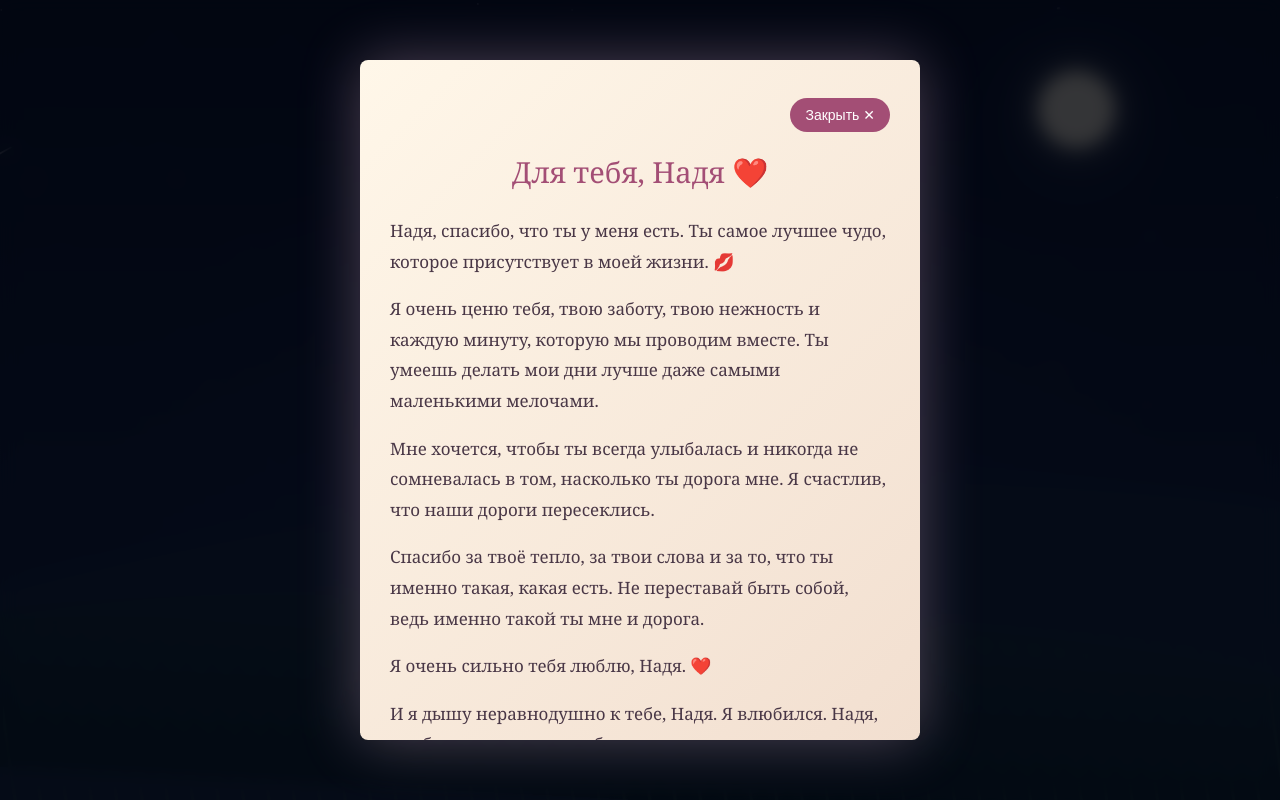
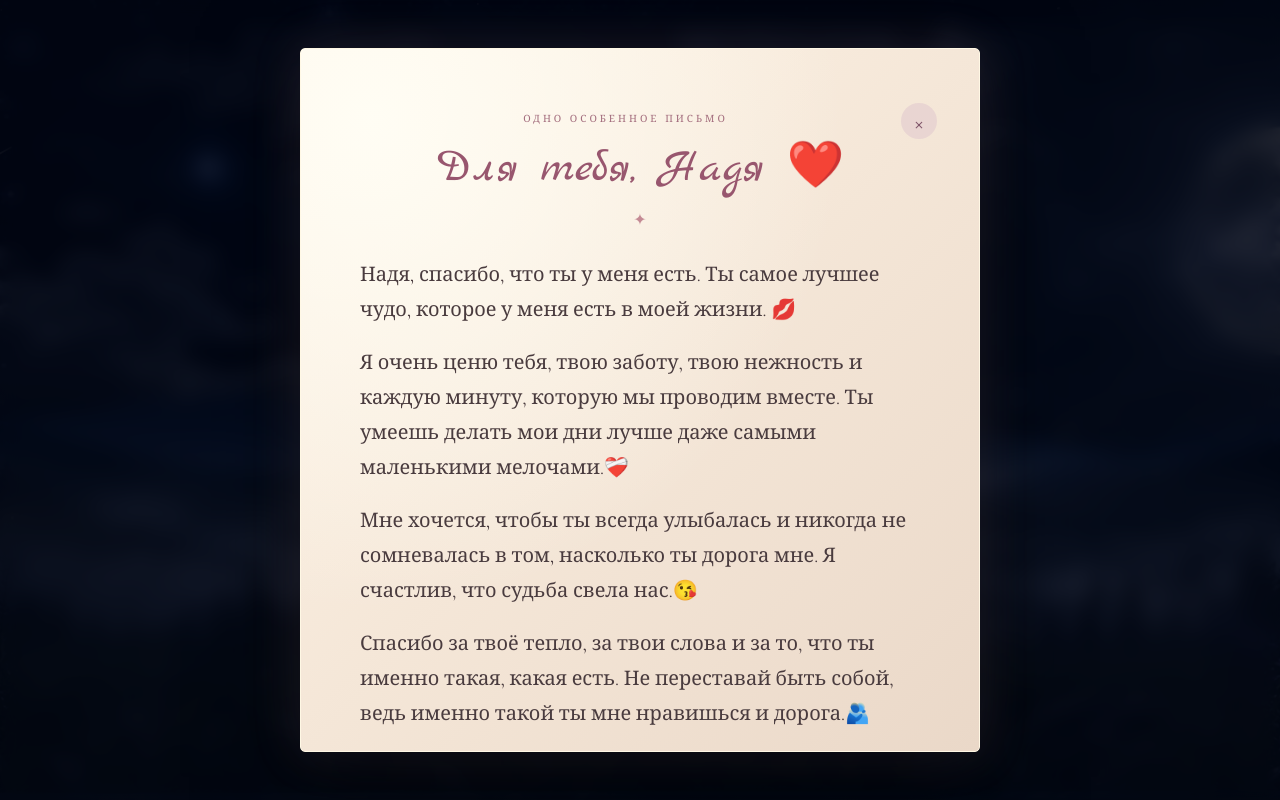
Before and after one commit to vlatelin95/ForNadia, a plain HTML site: page index.html in a window 1280 px wide. Both pictures are taken after a click on the button "Открыть письмо". Drawn offline with nearby package versions, Linux system fonts and the light colour scheme.

Commit message:
Update index.html

```diff
--- a/index.html
+++ b/index.html
@@ -1,421 +1,96 @@
+
 <!DOCTYPE html>
 <html lang="ru">
 <head>
-<meta charset="UTF-8">
-<meta name="viewport" content="width=device-width, initial-scale=1.0">
-<meta name="theme-color" content="#050b19">
-<title>Для Нади ❤️</title>
+  <meta charset="UTF-8">
+  <meta name="viewport" content="width=device-width, initial-scale=1.0">
+  <meta name="theme-color" content="#07101d">
+  <meta name="description" content="Особенное письмо для Нади">
+  <title>Для Нади ❤️</title>
+  <link rel="preload" as="image" href="assets/sky.png">
+  <link rel="stylesheet" href="style.css">
+  <script src="canvas.js" defer></script>
+  <script src="script.js" defer></script>
+</head>
+<body>
+  <main class="world" id="world">
+    <div class="sky-image layer" aria-hidden="true">
+      <img src="assets/sky.png" alt="">
+    </div>
 
-<style>
-* {
-    margin: 0;
-    padding: 0;
-    box-sizing: border-box;
-}
+    <canvas id="sky" aria-hidden="true"></canvas>
 
-body {
-    min-height: 100vh;
-    overflow: hidden;
-    font-family: Georgia, serif;
-    background: #050b19;
-    color: white;
-}
-/* Ночное небо */
-.night {
-    position: fixed;
-    inset: 0;
-    z-index: 0;
-    background:
-        radial-gradient(ellipse at 50% 65%, #26365a55, transparent 60%),
-        linear-gradient(to bottom, #050b1b, #101b35 65%, #17243a);
-}
-#sky {
-    position: fixed;
-    inset: 0;
-    width: 100%;
-    height: 100%;
-    z-index: 1;
-    pointer-events: none;
-}
+    <div class="clouds layer" id="clouds" aria-hidden="true">
+      <img src="assets/clouds.png" alt="">
+    </div>
 
-/* Луна */
-.moon {
-    position: fixed;
-    top: 9%;
-    right: 13%;
-    width: 75px;
-    height: 75px;
-    border-radius: 50%;
-    background: #fff3d6;
-    box-shadow: 0 0 30px #fff0c8aa, 0 0 90px #d8dfff55;
-    z-index: 2;
-}
+    <div class="hills layer" id="hills" aria-hidden="true">
+      <img src="assets/hills.png" alt="">
+    </div>
 
-/* Холмы */
-.hill {
-    position: fixed;
-    bottom: 0;
-    left: -10%;
-    width: 120%;
-    border-radius: 50% 50% 0 0;
-    pointer-events: none;
-}
-.hill.back {
-    height: 32%;
-    bottom: 7%;
-    background: #14243a;
-    transform: rotate(-4deg);
-    z-index: 2;
-}
+    <div class="fog fog-a layer" id="fogA" aria-hidden="true">
+      <img src="assets/fog.png" alt="">
+    </div>
+    <div class="fog fog-b layer" id="fogB" aria-hidden="true">
+      <img src="assets/fog.png" alt="">
+    </div>
 
-.hill.front {
-    height: 25%;
-    background: linear-gradient(#172d36, #071b20);
-    transform: rotate(3deg);
-    z-index: 3;
-}
-/* Колышущаяся трава */
-.grass {
-    position: fixed;
-    bottom: 0;
-    width: 100%;
-    height: 22%;
-    z-index: 4;
-    pointer-events: none;
-    background: repeating-linear-gradient(
-        80deg,
-        transparent 0 13px,
-        #31523b 14px 16px,
-        transparent 17px 25px
-    );
-    opacity: 0.5;
-    transform-origin: bottom;
-    animation: wind 4s ease-in-out infinite alternate;
-}
+    <div class="grass layer" id="grass" aria-hidden="true">
+      <img src="assets/grass.png" alt="">
+    </div>
 
-@keyframes wind {
-    from { transform: skewX(-2deg); }
-    to { transform: skewX(2deg); }
-}
-/* Центральная сцена */
-.scene {
-    position: relative;
-    z-index: 5;
-    min-height: 100vh;
-    display: flex;
-    flex-direction: column;
-    justify-content: center;
-    align-items: center;
-    gap: 27px;
-    padding: 20px;
-    animation: appear 2s ease;
-}
+    <div class="vignette" aria-hidden="true"></div>
+    <div class="fireflies" id="fireflies" aria-hidden="true"></div>
 
-h1 {
-    color: #f8e6ee;
-    font-size: 34px;
-    font-weight: normal;
-    letter-spacing: 3px;
-    text-align: center;
-    text-shadow: 0 0 25px #e8a9d8;
-}
-.subtitle {
-    color: #c1cde5;
-    font-size: 14px;
-    letter-spacing: 2px;
-    margin-top: -18px;
-}
+    <section class="welcome" id="welcome">
+      <p class="eyebrow">A LITTLE LETTER FOR YOU</p>
+      <h1>Для Нади <span>♥</span></h1>
+      <p class="welcome-text">В одном тихом месте под звёздами...</p>
 
-/* Конверт */
-.envelope {
-    position: relative;
-    width: 290px;
-    height: 190px;
-    flex-shrink: 0;
-    border: none;
-    border-radius: 5px;
-    background: #d8bda2;
-    box-shadow: 0 0 35px #d8a8c966, 0 20px 60px #0009;
-    cursor: pointer;
-    animation: float 4s ease-in-out infinite;
-    perspective: 700px;
-    -webkit-tap-highlight-color: transparent;
-}
-/* Верхний клапан */
-.envelope::before {
-    content: "";
-    position: absolute;
-    top: 0;
-    left: 0;
-    border-left: 145px solid transparent;
-    border-right: 145px solid transparent;
-    border-top: 110px solid #ead4bd;
-    z-index: 4;
-    transform-origin: top center;
-    transition: transform 0.7s ease;
-}
+      <button class="envelope" id="envelopeButton"
+              type="button" aria-label="Открыть письмо">
+        <span class="env-back"></span>
+        <span class="letter-peek"></span>
+        <span class="env-front"></span>
+        <span class="env-flap"></span>
+        <span class="wax-seal">♥</span>
+      </button>
 
-.envelope.opened::before {
-    transform: rotateX(180deg);
-}
-/* Нижняя часть */
-.envelope::after {
-    content: "";
-    position: absolute;
-    bottom: 0;
-    left: 0;
-    border-left: 145px solid #c9a98c;
-    border-right: 145px solid #c9a98c;
-    border-top: 100px solid transparent;
-    border-bottom: 90px solid #d7b99b;
-    border-radius: 0 0 5px 5px;
-    z-index: 3;
-}
-/* Сердце */
-.heart {
-    position: absolute;
-    z-index: 5;
-    top: 73px;
-    left: 50%;
-    transform: translateX(-50%);
-    color: #b94d70;
-    font-size: 35px;
-    filter: drop-shadow(0 0 10px #e88cae);
-    animation: heartbeat 1.8s infinite;
-    pointer-events: none;
-    transition: opacity 0.3s;
-}
+      <p class="hint">Нажми на конверт</p>
+    </section>
 
-.envelope.opened .heart {
-    opacity: 0;
-}
+    <section class="letter-overlay" id="letterOverlay"
+             aria-hidden="true" hidden>
+      <article class="letter" role="dialog" aria-modal="true"
+               aria-labelledby="letterTitle">
+        <button class="close-letter" id="closeLetter"
+                type="button" aria-label="Закрыть письмо">×</button>
 
-@keyframes heartbeat {
-    0%, 100% { transform: translateX(-50%) scale(1); }
-    50% { transform: translateX(-50%) scale(1.2); }
-}
-@keyframes float {
-    0%, 100% { margin-top: 0; }
-    50% { margin-top: -13px; }
-}
+        <div class="letter-inner">
+          <p class="letter-kicker">ОДНО ОСОБЕННОЕ ПИСЬМО</p>
+          <h2 id="letterTitle">Для тебя, Надя ❤️</h2>
+          <div class="letter-divider"><span>✦</span></div>
 
-.hint {
-    color: #e3d5ee;
-    font-size: 14px;
-    letter-spacing: 1px;
-    animation: glow 3s infinite;
-}
+          <div class="letter-text">
+            <p>Надя, спасибо, что ты у меня есть. Ты самое лучшее чудо, которое у меня есть в моей жизни. 💋</p>
 
-@keyframes glow {
-    0%, 100% { opacity: 0.6; }
-    50% { opacity: 1; }
-}
+            <p>Я очень ценю тебя, твою заботу, твою нежность и каждую минуту, которую мы проводим вместе. Ты умеешь делать мои дни лучше даже самыми маленькими мелочами.❤️‍🩹</p>
 
-@keyframes appear {
-    from { opacity: 0; transform: translateY(20px); }
-    to { opacity: 1; transform: translateY(0); }
-}
-/* Затемнение при открытии */
-.letter-overlay {
-    position: fixed;
-    inset: 0;
-    z-index: 10;
-    display: flex;
-    justify-content: center;
-    align-items: center;
-    padding: 18px;
-    background: #020510cc;
-    backdrop-filter: blur(9px);
-    opacity: 0;
-    visibility: hidden;
-    transition: opacity 0.6s, visibility 0.6s;
-}
+            <p>Мне хочется, чтобы ты всегда улыбалась и никогда не сомневалась в том, насколько ты дорога мне. Я счастлив, что судьба свела нас.😘</p>
 
-.letter-overlay.show {
-    opacity: 1;
-    visibility: visible;
-}
-/* Большое письмо */
-.letter {
-    position: relative;
-    width: 100%;
-    max-width: 560px;
-    max-height: 85vh;
-    overflow-y: auto;
-    padding: 38px 30px;
-    border-radius: 8px;
-    color: #493746;
-    background: linear-gradient(135deg, #fff7e9, #f2dfd0);
-    box-shadow: 0 0 60px #e5b5d455;
-    transform: translateY(35px) scale(0.94);
-    transition: transform 0.6s ease;
-}
+            <p>Спасибо за твоё тепло, за твои слова и за то, что ты именно такая, какая есть. Не переставай быть собой, ведь именно такой ты мне нравишься и дорога.🫂</p>
 
-.letter-overlay.show .letter {
-    transform: translateY(0) scale(1);
-}
-.letter h2 {
-    text-align: center;
-    font-size: 29px;
-    font-weight: normal;
-    color: #a34e75;
-    margin-bottom: 25px;
-}
+            <p>Я очень сильно тебя люблю, Надя. ❤️</p>
 
-.letter p {
-    font-size: 17px;
-    line-height: 1.8;
-    margin-bottom: 17px;
-}
+            <p>И я дышу неравнодушно к тебе, Надя. Я влюбился. Надя, я тебя очень сильно люблю.🫀</p>
 
-.signature {
-    text-align: right;
-    color: #a34e75;
-    font-style: italic;
-    margin-top: 25px;
-}
-.close {
-    display: block;
-    margin-left: auto;
-    margin-bottom: 20px;
-    border: none;
-    background: #a34e75;
-    color: white;
-    padding: 9px 15px;
-    border-radius: 20px;
-    cursor: pointer;
-    font-size: 14px;
-}
+            <p>И я хочу спросить... станешь моей девушкой? Это взаимно?🫣❤️‍🔥</p>
+          </div>
 
-/* Телефоны */
-@media (max-width: 400px) {
-    h1 { font-size: 28px; }
-
-    .envelope {
-        transform: scale(0.9);
-    }
-
-    .letter {
-        padding: 28px 22px;
-    }
-
-    .letter p {
-        font-size: 15px;
-    }
-    .moon {
-        width: 55px;
-        height: 55px;
-    }
-}
-</style>
-</head>
-
-<body>
-
-<div class="night"></div>
-<canvas id="sky"></canvas>
-
-<div class="moon"></div>
-<div class="hill back"></div>
-<div class="hill front"></div>
-<div class="grass"></div>
-
-<main class="scene">
-    <h1>Для Нади ❤️</h1>
-    <p class="subtitle">A little letter for you</p>
-
-    <button class="envelope"
-        onclick="openLetter()"
-        aria-label="Открыть письмо">
-        <span class="heart">♥</span>
-    </button>
-    <p class="hint">Нажми на конверт ✨</p>
-</main>
-
-<!-- Окно письма -->
-<div class="letter-overlay"
-     id="letterOverlay"
-     onclick="closeOutside(event)">
-
-    <article class="letter">
-        <button class="close" onclick="closeLetter()">
-            Закрыть ✕
-        </button>
-
-        <h2>Для тебя, Надя ❤️</h2>
-
-        <p>
-            Надя, спасибо, что ты у меня есть.
-            Ты самое лучшее чудо, которое присутствует
-            в моей жизни. 💋
-        </p>
-        <p>
-            Я очень ценю тебя, твою заботу, твою нежность
-            и каждую минуту, которую мы проводим вместе.
-            Ты умеешь делать мои дни лучше даже самыми
-            маленькими мелочами.
-        </p>
-
-        <p>
-            Мне хочется, чтобы ты всегда улыбалась и никогда
-            не сомневалась в том, насколько ты дорога мне.
-            Я счастлив, что наши дороги пересеклись.
-        </p>
-        <p>
-            Спасибо за твоё тепло, за твои слова и за то,
-            что ты именно такая, какая есть.
-            Не переставай быть собой, ведь именно такой
-            ты мне и дорога.
-        </p>
-
-        <p>
-            Я очень сильно тебя люблю, Надя. ❤️
-        </p>
-
-        <p>
-            И я дышу неравнодушно к тебе, Надя.
-            Я влюбился. Надя, я тебя очень сильно люблю.
-        </p>
-
-        <p>
-            И-и-и… станешь моей девушкой? 🫣❤️‍🔥
-        </p>
-
-        <p class="signature">От Абдула ♥</p>
-    </article>
-</div>
-
-<script>
-let opening = false;
-
-function openLetter() {
-    if (opening) return;
-    opening = true;
-    const envelope = document.querySelector(".envelope");
-
-    envelope.classList.add("opened");
-
-    setTimeout(() => {
-        document.getElementById("letterOverlay").classList.add("show");
-        opening = false;
-    }, 700);
-}
-
-function closeLetter() {
-    document.getElementById("letterOverlay").classList.remove("show");
-
-    setTimeout(() => {
-        document.querySelector(".envelope").classList.remove("opened");
-    }, 600);
-}
-function closeOutside(event) {
-    if (event.target.id === "letterOverlay") {
-        closeLetter();
-    }
-}
-</script>
-
-<script src="canvas.js"></script>
-
+          <p class="signature">От Абдула <span>♥</span></p>
+        </div>
+      </article>
+    </section>
+  </main>
 </body>
 </html>
```
